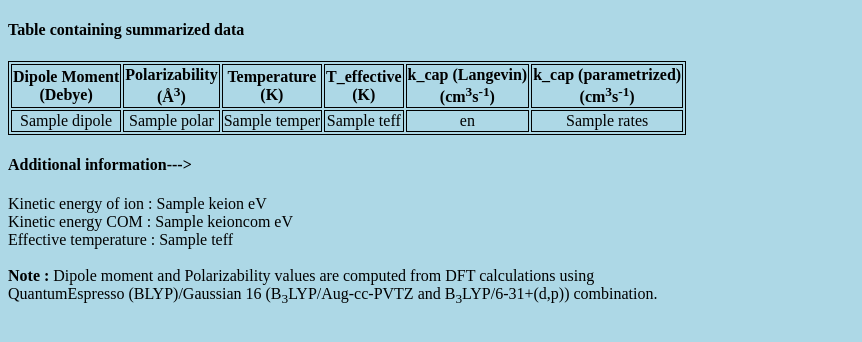
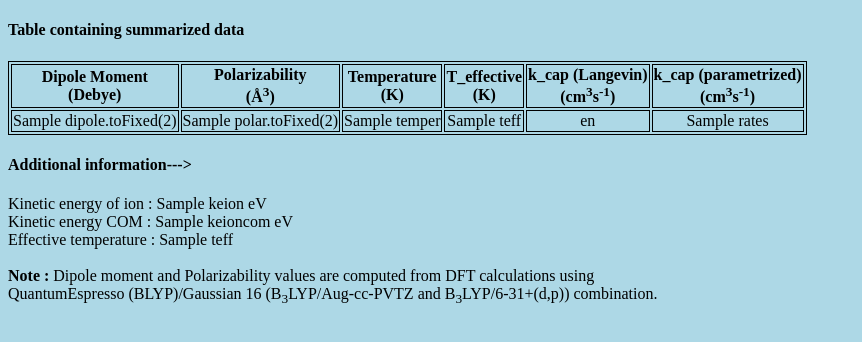
Before and after one commit to Manjeetkb/rate_cal, a Django app: template templates/results.html in a window 1280 px wide. Shown: the top 342 px of the page, without its empty margins (0-862 px from the left). Run offline with Django 3.2, Linux system fonts and the light colour scheme; the template is opened without the code that fills it: most values are stand-ins (such as "Sample title", 1, 10 or a date in 2020).

Commit message:
9th commit

```diff
--- a/templates/results.html
+++ b/templates/results.html
@@ -36,8 +36,8 @@
 
         <tr>
 
-            <td><center>{{dipole}}</center> </td>
-            <td><center>{{polar}}</center> </td>
+            <td><center>{{dipole}}.toFixed(2)</center> </td>
+            <td><center>{{polar}}.toFixed(2)</center> </td>
             <td> <center>{{temper}}</center></td>
             <td> <center>{{teff}}</center></td>
             <td><center>{{lang}}</center> </td>
```
